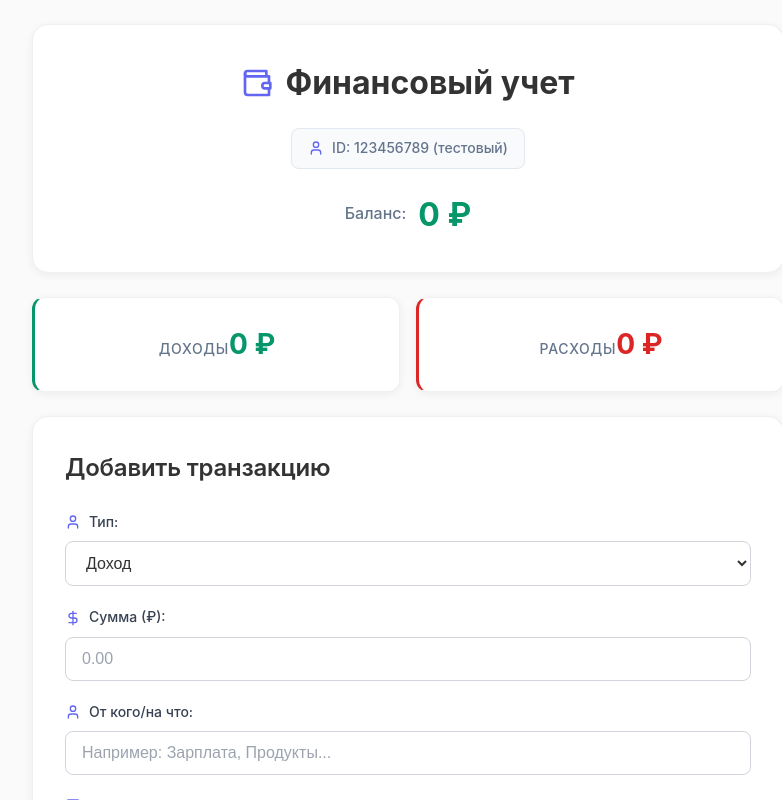
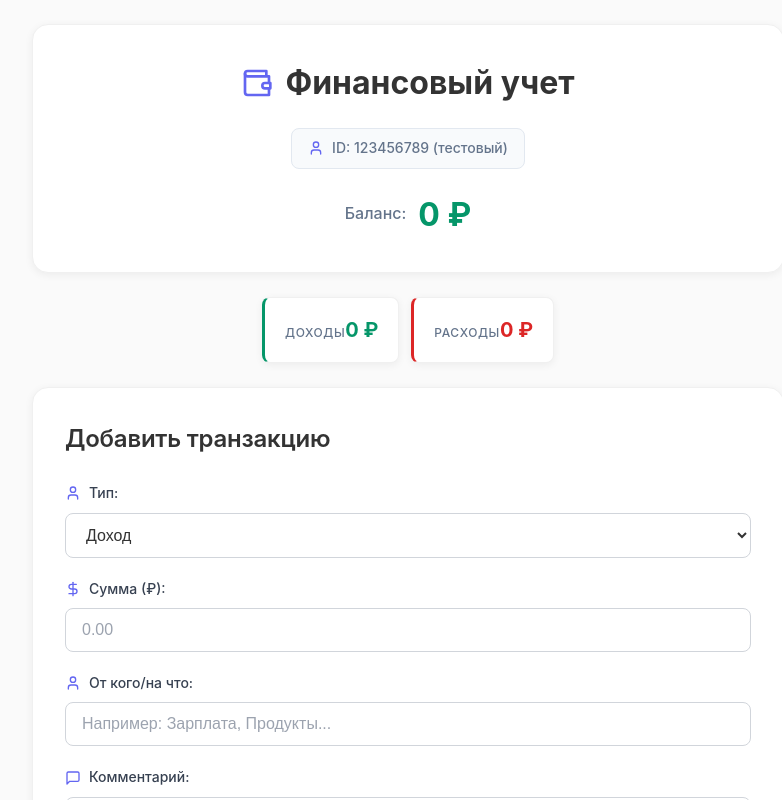
Before and after one commit to burkovmu/my_buh_tg, a React (Vite) app: page / in a window 1280 px wide. Shown: the top 800 px of the page, without its empty margins (232-1014 px from the left). Built offline with nearby package versions, Linux system fonts and the light colour scheme.

Commit message:
Make stats cards smaller and arrange in single row

```diff
--- a/src/index.css
+++ b/src/index.css
@@ -111,24 +111,26 @@ body {
 
 /* Статистика */
 .stats {
-  display: grid;
-  grid-template-columns: 1fr 1fr;
-  gap: 16px;
+  display: flex;
+  gap: 12px;
   margin-bottom: 24px;
+  justify-content: center;
 }
 
 .stat-item {
   background: #ffffff;
-  border-radius: 12px;
-  padding: 24px;
+  border-radius: 8px;
+  padding: 16px 20px;
   text-align: center;
   box-shadow: 0 2px 8px rgba(0, 0, 0, 0.06);
   border: 1px solid #f0f0f0;
   transition: transform 0.2s ease;
+  min-width: 120px;
+  flex: 0 0 auto;
 }
 
 .stat-item:hover {
-  transform: translateY(-2px);
+  transform: translateY(-1px);
 }
 
 .stat-item.income {
@@ -140,16 +142,16 @@ body {
 }
 
 .stat-label {
-  font-size: 0.875rem;
+  font-size: 0.75rem;
   color: #64748b;
   font-weight: 500;
-  margin-bottom: 8px;
+  margin-bottom: 6px;
   text-transform: uppercase;
   letter-spacing: 0.05em;
 }
 
 .stat-value {
-  font-size: 1.75rem;
+  font-size: 1.25rem;
   font-weight: 700;
   color: #333;
 }
@@ -429,8 +431,9 @@ body {
   }
 
   .stats {
-    grid-template-columns: 1fr;
-    gap: 12px;
+    flex-direction: column;
+    gap: 8px;
+    align-items: center;
   }
 
   .header-title {
```
